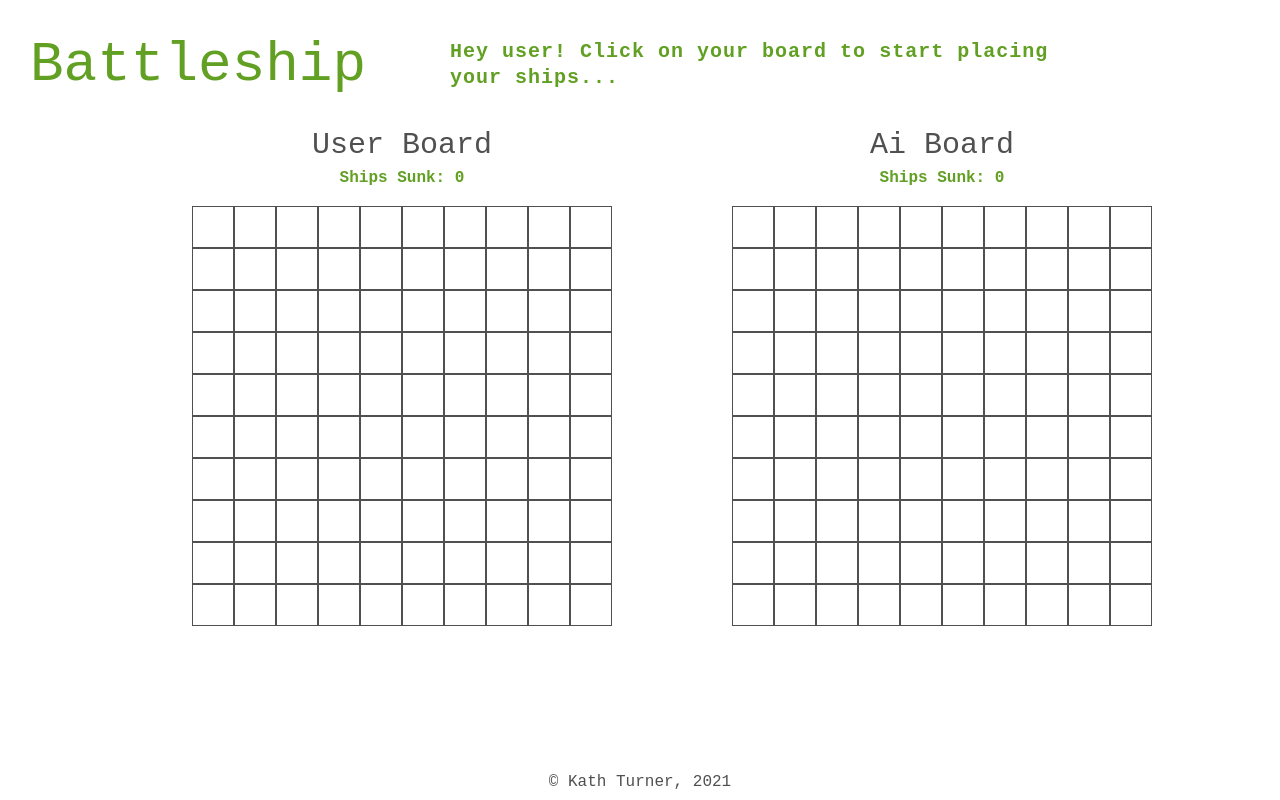
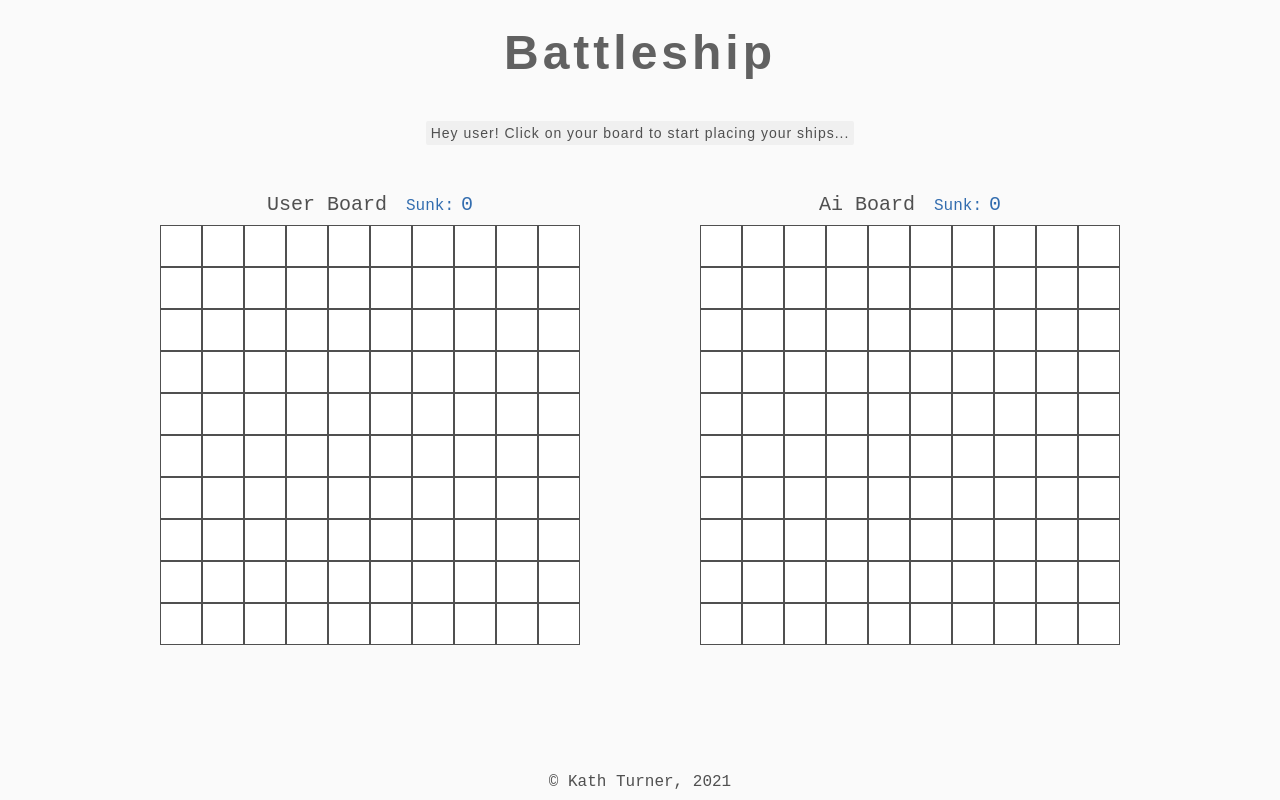
Before and after one commit to kath-ldn/battleship, a website built with webpack: page dist/index.html in a window 1280 px wide. Built offline with nearby package versions, Linux system fonts and the light colour scheme; files whose address does not match are found by name.

Commit message:
V1.5 - minor style update

```diff
--- a/package.json
+++ b/package.json
@@ -16,7 +16,7 @@
     "css-loader": "^5.2.4",
     "jest": "^26.6.3",
     "style-loader": "^2.0.0",
-    "webpack": "^5.20.0",
-    "webpack-cli": "^4.5.0"
+    "webpack": "^5.37.0",
+    "webpack-cli": "^4.7.0"
   }
 }
--- a/src/index.js
+++ b/src/index.js
@@ -5,9 +5,10 @@ import './style.css';
 function hideLoader(){
     let loader = document.getElementById("loaderOverlay");
     loader.classList.add("loaded");
-    setTimeout( () => {
-        loaderSm.classList.add("d-none");
-    }, 2000)
+    let loaderSm = document.getElementById("loader-small")
+    loaderSm.classList.add("d-none");
+    let pageTitle = document.getElementById("page-title");
+    pageTitle.classList.remove('d-none');
 }
 
 (function startGame(){
--- a/src/style.css
+++ b/src/style.css
@@ -2,6 +2,10 @@ body {
     font-family: 'Courier New', Courier, monospace;
     margin: 0;
     color: rgb(80, 80, 80);
+    display: flex;
+    flex-direction: column;
+    align-items: center;
+    background-color: rgb(250, 250, 250);
 }
 
 #loaderOverlay{
@@ -9,7 +13,7 @@ body {
     top: 0;
     width: 100vw;
     height: 100vh;
-    background-color: rgb(255, 255, 255, 0.98);
+    background-color: rgb(250, 250, 250, 0.98);
     display: flex;
     align-items: center;
     justify-content: center;
@@ -30,6 +34,8 @@ body {
     background-image: url(./assets/icon.png);
     background-size: cover;
     animation: spin 3s linear infinite;
+    position: fixed;
+    top: 75px
 }
 
 .loaded{
@@ -49,34 +55,49 @@ body {
 
 header{
     width: 100vw;
+    padding: 10px 0 10px 0;
+    margin-bottom: 5px;
     display: flex;
     flex-direction: row;
     align-items: center;
-    height: 100px;
+    height: 85px;
+    justify-content: center;
+    background-position: 50% 70%;
+    opacity: 90%;
 }
 
 h1 {
-    color: rgb(97, 160, 34);
-    padding: 30px 0 0 30px;
-    font-size: 56px;
+    font-size: 48px;
+    font-family: Arial, Helvetica, sans-serif;
+    color:rgb(80, 80, 80);
+    letter-spacing: 4px;
+    font-weight: bold;
+    z-index: 0;
 }
 
 #messageBoardContainer{
-    width: 60%;
-    margin-top: 30px;
     display: flex;
+    flex-direction: column;
     align-items: center;
     justify-content: center;
+    width: 100vw;
+    min-height: 55px;
 }
 
 #messageBoard{
-    font-weight: bold;
-    color: rgb(97, 160, 34);
-    font-size: 20px;
-    max-width: 650px;
-    padding-left: 50px;
+    color: rgb(80, 80, 80);
+    width: 80%;
+    font-size: 14px;
+    padding: 2px 5px;
+    margin-top: 10px;
+    width: fit-content;
+    box-sizing: border-box;
     letter-spacing: 1px;
-    line-height: 26px;
+    line-height: 20px;
+    text-align: justify;
+    font-family: Arial, Helvetica, sans-serif;
+    background-color: rgb(240, 240, 240);
+    border-radius: 2px;
 }
 
 .welcome{
@@ -85,7 +106,7 @@ h1 {
 }
 
 h2{
-    font-size: 30px;
+    font-size: 20px;
     margin-bottom: 10px;
 }
 
@@ -94,13 +115,11 @@ h2{
 }
 
 .selectingBoat {
-    border: 1px solid rgb(225, 232, 221);
-    background-color: rgb(163, 213, 138);
+    border: 1px solid rgb(221, 230, 232);
+    background-color:rgb(157, 195, 238);
 }
 
 .selectingBoat:hover {
-    border: 1px solid rgb(225, 232, 221);
-    background-color: rgb(163, 213, 138);
     cursor: pointer;
 }
 
@@ -120,7 +139,7 @@ h2{
 
 .userBoat {
     border: 1px solid rgb(225, 225, 225);
-    background-color: rgb(130, 168, 110);
+    background-color: rgb(51, 109, 175);
     transition: ease-in 0.2s;
 }
 
@@ -129,19 +148,12 @@ h2{
     grid-template-columns: repeat(10, 42px);
     grid-template-rows: repeat(10, 42px);
     gap: 0;
+    background-color: white;
 }
 
 #aiBoard .squ:hover{
     cursor: pointer;
 }
-
-#dirButtonContainer{
-    width: 5%;
-    display: flex;
-    align-items: center;
-    justify-content: center;
-}
-
 #gameContainer{
     display: flex;
     flex-direction: row;
@@ -155,23 +167,24 @@ h2{
     flex-direction: row;
     align-items: center;
     justify-content: flex-end;
-    margin: 0%;
-    padding: 0.5em 0 0 0;
+    height: 20px;
 }
 
 #dirButton{
     font-family: 'Courier New', Courier, monospace;
     color: rgb(80, 80, 80);
-    background-color: rgb(163, 213, 138);
+    background-color: rgb(157, 195, 238);
     border: 1px solid;
-    padding: 10px 20px 10px 20px;
     border: none;
     border-radius: 2px;
-    font-size: 16px;
+    font-size: 14px;
+    height: 20px;
+    width: 120px;
+    margin-top: 5px;
 }
 
 #dirButton:hover{
-    background-color: rgb(118, 155, 100);
+    background-color: rgb(51, 109, 175);
     cursor: pointer;
     transition: ease-in 0.2s;
     color: white;
@@ -194,10 +207,14 @@ h2{
 .scores{
    margin: 0 0 15px 0;
    padding: 0 7px 5px 7px;
-   font-weight: bold;
    width: fit-content;
-   color: rgb(97, 160, 34);
+   color: rgb(51, 109, 175);
    border-radius: 2px;
+   font-size: 16px;
+}
+
+#userSunkDiv, #aiSunkDiv{
+    color: rgb(51, 109, 175);
 }
 
 footer{
```
Also changed, not shown: dist/b2db7123f465ecf07ed4.jpeg (added), dist/fc3ccd8d737756442859.jpeg (added), dist/index.html, dist/main.js, src/assets/water.jpeg (added), 2 other files.
